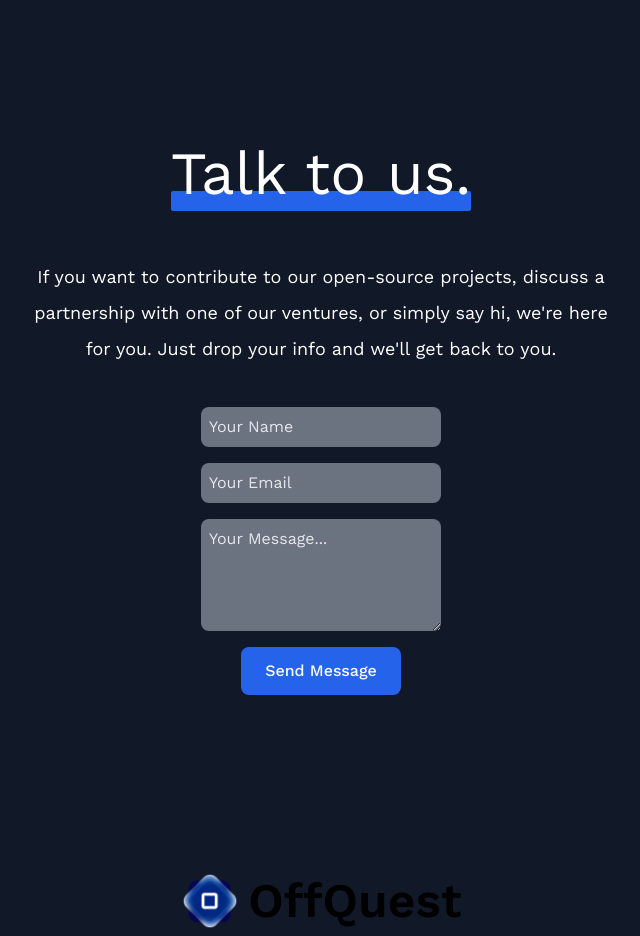
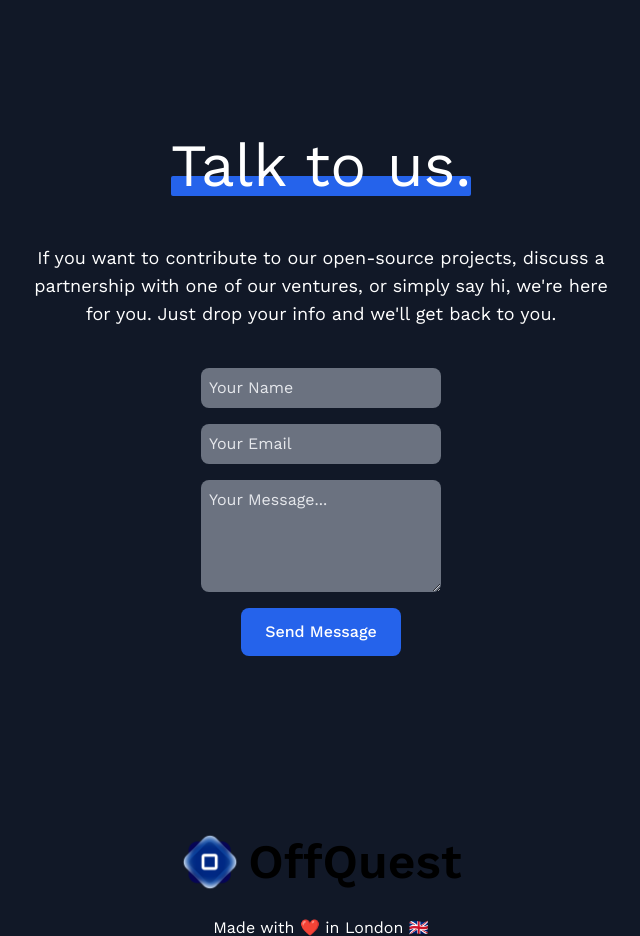
Before and after one commit to fhswno/offquest-website, a Next.js app: page / in a window 1280 px wide. Shown: the part 3780-4716 px from the top of the page, without its empty margins (319-959 px from the left). Built offline with nearby package versions, Linux system fonts and the light colour scheme.

Commit message:
Update Contact component styles

```diff
--- a/src/components/Contact/Contact.tsx
+++ b/src/components/Contact/Contact.tsx
@@ -4,12 +4,12 @@ import ContactForm from './ContactForm';
 const Contact = () => {
   return (
     <section className="flex flex-col items-center justify-center gap-10 px-10 text-white bg-gray-900 py-28">
-      <div className="flex flex-col items-center justify-center w-1/2 gap-12">
-        <h2 className="text-6xl leading-tight text-center">
+      <div className="flex flex-col items-center justify-center w-full gap-12 tablet:w-2/3 laptop:w-1/2">
+        <h2 className="text-4xl leading-tight text-center tablet:text-5xl laptop:text-6xl">
           {' '}
           <span className="z-10 underline-effect">Talk to us.</span>
         </h2>
-        <p className="text-lg leading-loose text-center">
+        <p className="text-sm leading-loose text-center tablet:text-base laptop:text-lg">
           If you want to contribute to our open-source projects, discuss a
           partnership with one of our ventures, or simply say hi, we&apos;re
           here for you. Just drop your info and we&apos;ll get back to you.
```
